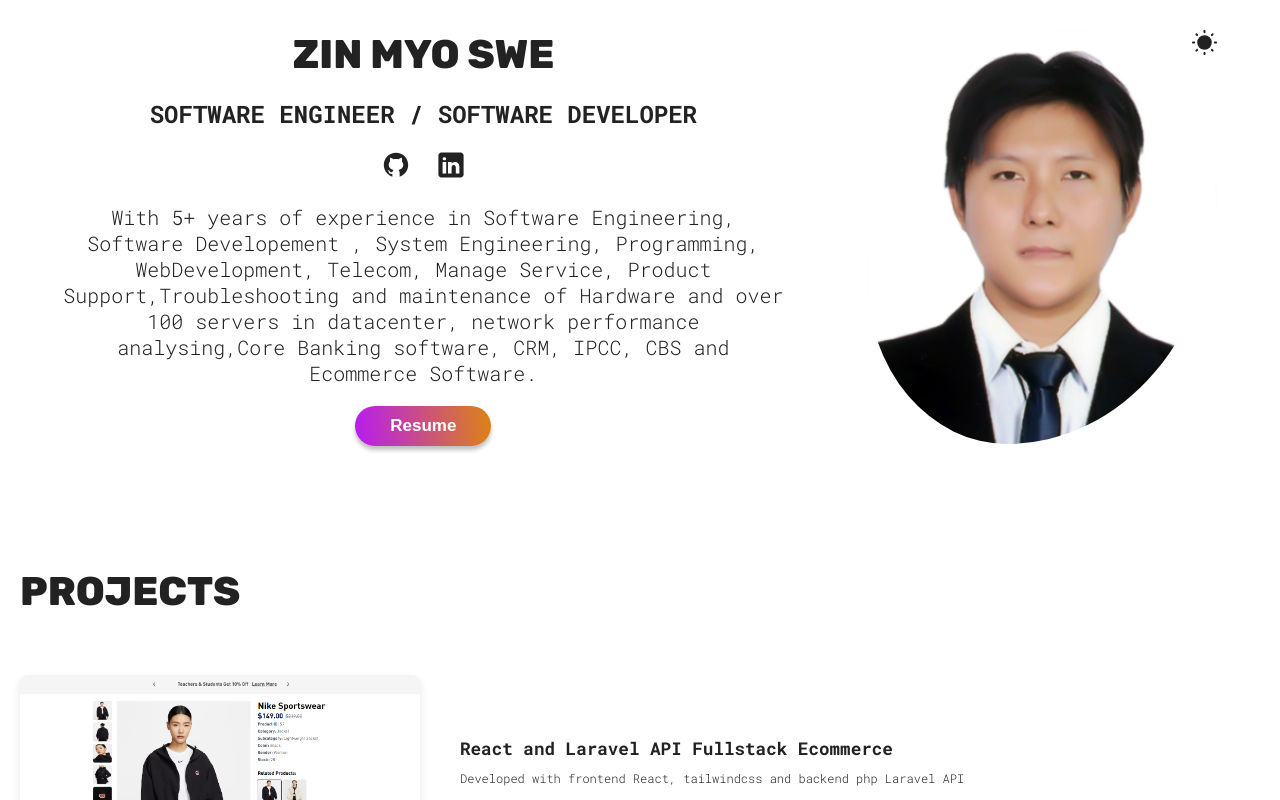
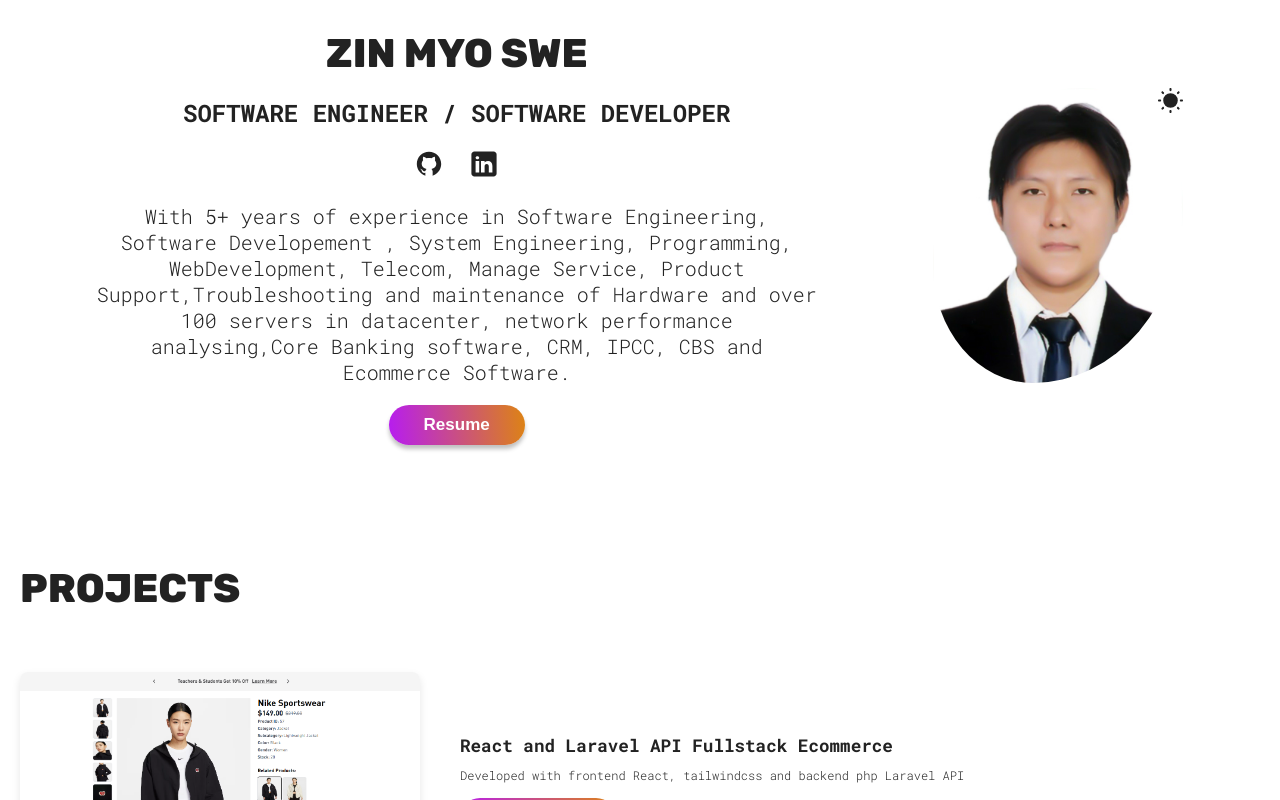
Before and after one commit to zinmyoswe/react-portfolio, a React (Vite) app: page / in a window 1280 px wide. Shown: the top 800 px of the page. Built offline with nearby package versions, Linux system fonts and the light colour scheme.

Commit message:
hero pic width change
hero pic width change

```diff
--- a/src/sections/Hero/HeroStyles.module.css
+++ b/src/sections/Hero/HeroStyles.module.css
@@ -89,8 +89,8 @@
     justify-content: space-evenly;
 
     .hero {
-      max-width: 350px;
-      width: 350px;
+      max-width: 250px;
+      width: 250px;
     }
   }
 }
```
